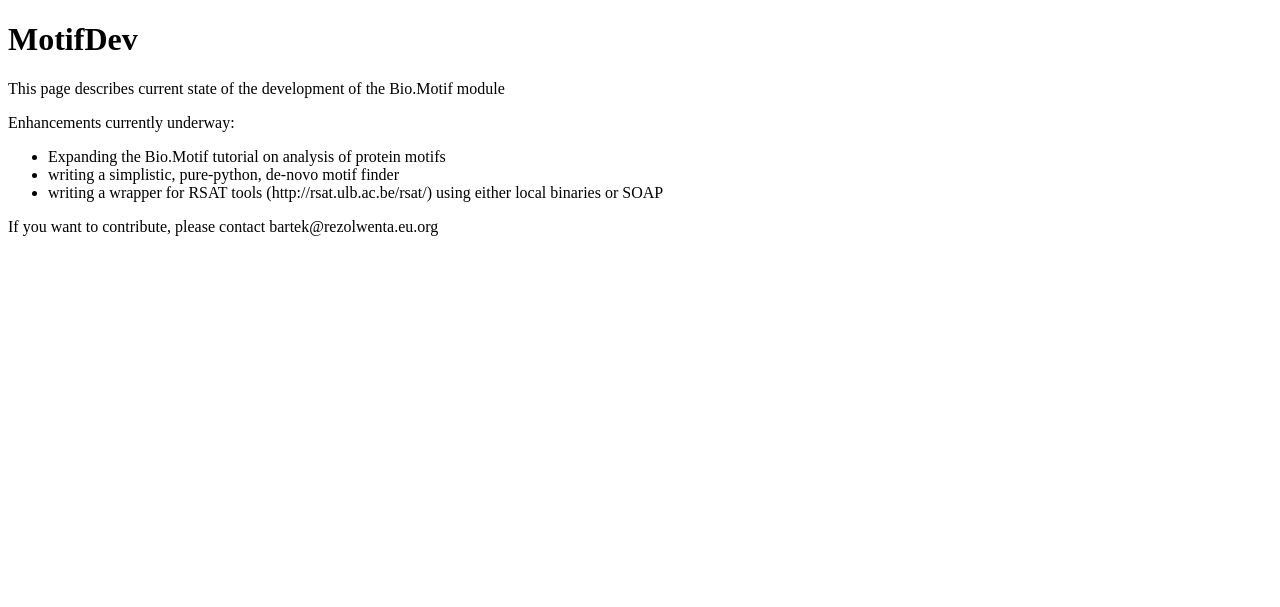
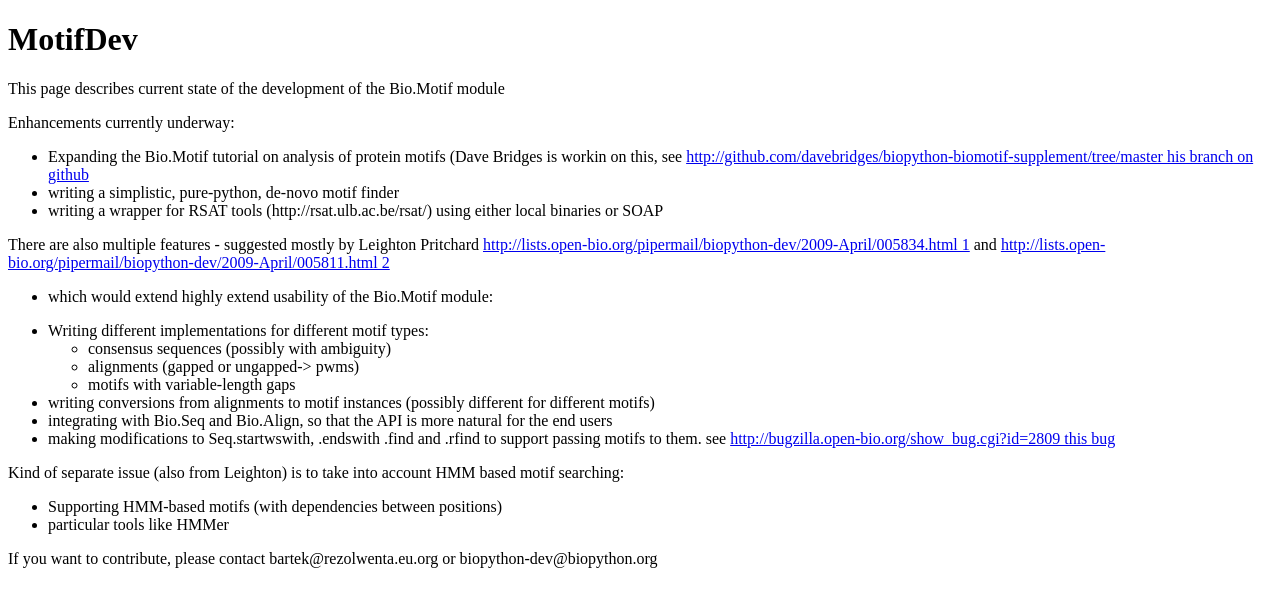
Before and after one commit to biopython/biopython.github.io, a Jekyll site: the page built from wiki/MotifDev.md, in a window 1280 px wide. Shown: the top 607 px of the page. Built offline with Jekyll 4.4.1, drawn with Linux system fonts in a browser that asks for light colours.

Commit message:
Including suggestions from dev mailinglist

```diff
--- a/wiki/MotifDev.md
+++ b/wiki/MotifDev.md
@@ -9,9 +9,42 @@ module
 
 Enhancements currently underway:
 
--   Expanding the Bio.Motif tutorial on analysis of protein motifs
+-   Expanding the Bio.Motif tutorial on analysis of protein motifs (Dave
+    Bridges is workin on this, see
+    [http://github.com/davebridges/biopython-biomotif-supplement/tree/master
+    his branch on
+    github](http://github.com/davebridges/biopython-biomotif-supplement/tree/master_his_branch_on_github "wikilink")
 -   writing a simplistic, pure-python, de-novo motif finder
 -   writing a wrapper for RSAT tools (http://rsat.ulb.ac.be/rsat/) using
     either local binaries or SOAP
 
-If you want to contribute, please contact bartek@rezolwenta.eu.org
+There are also multiple features - suggested mostly by Leighton
+Pritchard
+[http://lists.open-bio.org/pipermail/biopython-dev/2009-April/005834.html
+1](http://lists.open-bio.org/pipermail/biopython-dev/2009-April/005834.html_1 "wikilink")
+and
+[http://lists.open-bio.org/pipermail/biopython-dev/2009-April/005811.html
+2](http://lists.open-bio.org/pipermail/biopython-dev/2009-April/005811.html_2 "wikilink")
+- which would extend highly extend usability of the Bio.Motif module:
+
+-   Writing different implementations for different motif types:
+    -   consensus sequences (possibly with ambiguity)
+    -   alignments (gapped or ungapped-&gt; pwms)
+    -   motifs with variable-length gaps
+-   writing conversions from alignments to motif instances (possibly
+    different for different motifs)
+-   integrating with Bio.Seq and Bio.Align, so that the API is more
+    natural for the end users
+-   making modifications to Seq.startwswith, .endswith .find and .rfind
+    to support passing motifs to them. see
+    [http://bugzilla.open-bio.org/show\_bug.cgi?id=2809 this
+    bug](http://bugzilla.open-bio.org/show_bug.cgi?id=2809_this_bug "wikilink")
+
+Kind of separate issue (also from Leighton) is to take into account HMM
+based motif searching:
+
+-   Supporting HMM-based motifs (with dependencies between positions)
+-   particular tools like HMMer
+
+If you want to contribute, please contact bartek@rezolwenta.eu.org or
+biopython-dev@biopython.org
```
Also changed, not shown: 1 other file.
